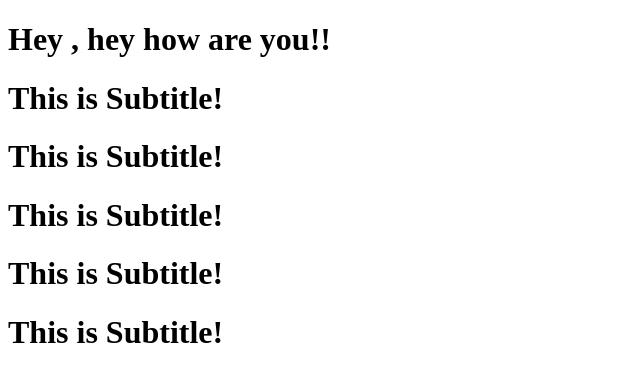
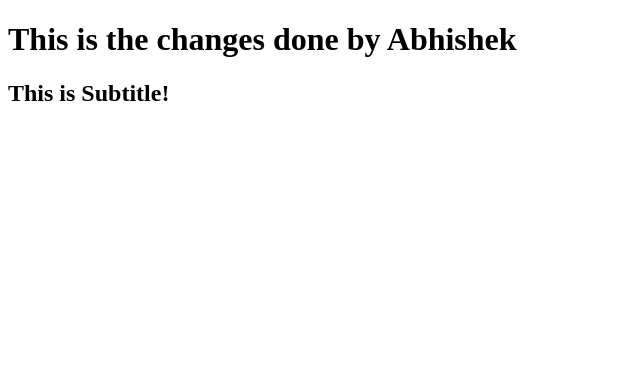
Before and after one commit to imabhi165/js-hindi, a plain HTML site: page Dom-Manipulation/index.html in a window 1280 px wide. Shown: the whole page, without its empty margins (0-640 px from the left). Drawn offline with Linux system fonts and the light colour scheme.

Commit message:
Added edited Files

```diff
--- a/Dom-Manipulation/index.html
+++ b/Dom-Manipulation/index.html
@@ -8,11 +8,8 @@
   <body>
     <h1 id="title">Hey , hey how are you!!</h1>
 
-    <h1 class="subtitle">This is Subtitle!</h1>
-    <h1 class="subtitle">This is Subtitle!</h1>
-    <h1 class="subtitle">This is Subtitle!</h1>
-    <h1 class="subtitle">This is Subtitle!</h1>
-    <h1 class="subtitle">This is Subtitle!</h1>
+    <h2 class="subtitle">This is Subtitle!</h1>
+
 
     <script src="script.js"></script>
   </body>
--- a/Dom-Manipulation/script.js
+++ b/Dom-Manipulation/script.js
@@ -12,5 +12,23 @@
 
 //now it will be get elements by its class
 
-let subtitle = document.getElementsByClassName("subtitle");
-console.log(subtitle);
+// let subtitle = document.getElementsByClassName("subtitle");
+// console.log(subtitle);
+
+// //This is query selector
+// let subtitle2 = document.querySelector("subtitle");
+// console.log(subtitle2);
+
+// //This is query selector all
+// let subtitle3 = document.querySelectorAll("subtitle");
+// console.log(subtitle3);
+
+// //This is get element by its tag name
+// let subtitle4 = document.getElementsByTagName("subtitle");
+// console.log(subtitle4);
+
+let h1 = document.querySelector("h1");
+h1.textContent = "This is the changes done by Abhishek";
+let h1s = document.querySelectorAll("h1");
+console.dir(h1);
+console.dir(h1s);
```
